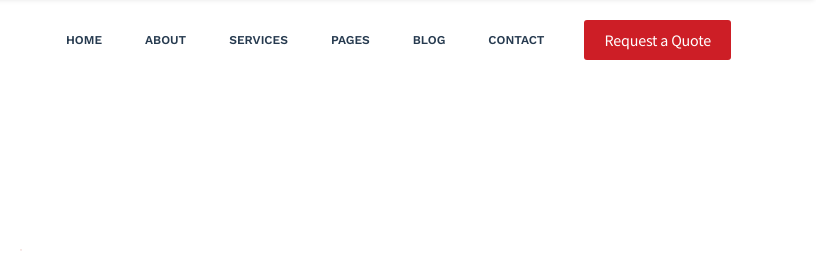
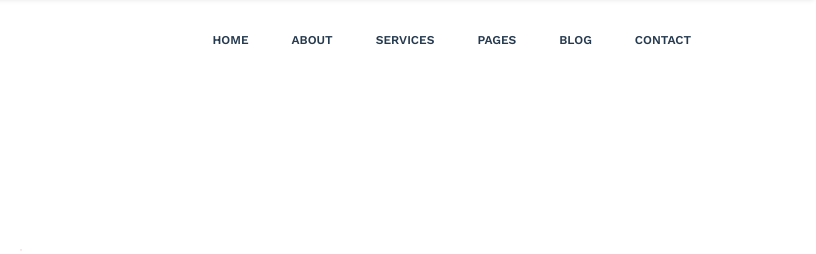
Before and after one commit to kp6998/SKCD, a plain HTML site: page 404.html in a window 1280 px wide. Shown: the top 254 px of the page, 464-1280 px from the left. Drawn offline with nearby package versions, Linux system fonts and the light colour scheme.

Commit message:
quote remove

```diff
--- a/404.html
+++ b/404.html
@@ -96,7 +96,7 @@
 </ul>
 </div>
 <div class="header-right">
-<a class="menu-btn" href="#">Request a Quote</a>
+<!-- <a class="menu-btn" href="#">Request a Quote</a> -->
 
 <div class="mobile-menu-icon">
 <div class="burger-menu">
```
Also changed, not shown: about-company.html (+1 -1 lines), about-us.html (+1 -1 lines), blog-classic.html (+1 -1 lines), blog-grid.html (+1 -1 lines), blog-single.html (+1 -1 lines), contact.html (+1 -1 lines), index-2.html (+1 -1 lines), index.html (+1 -1 lines), project-single.html (+1 -1 lines), projects.html (+1 -1 lines), services-1.html (+1 -1 lines), services-2.html (+1 -1 lines), team.html (+1 -1 lines), testimonial.html (+1 -1 lines).
